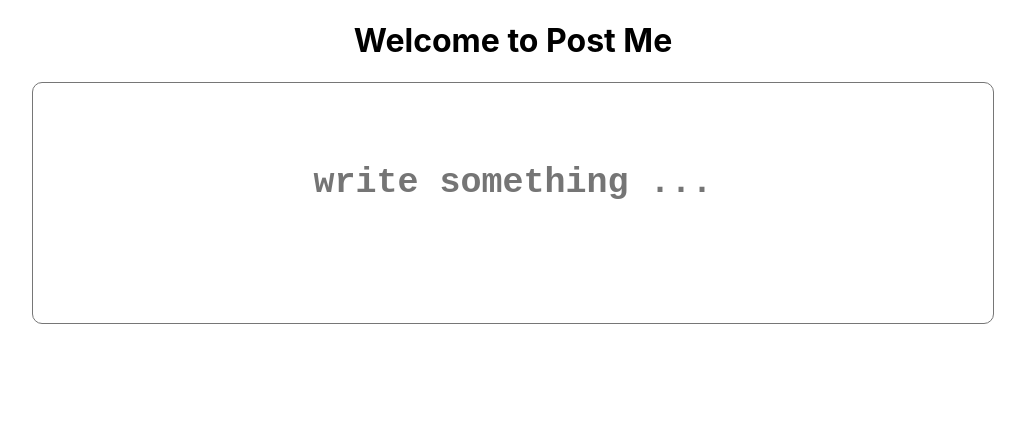
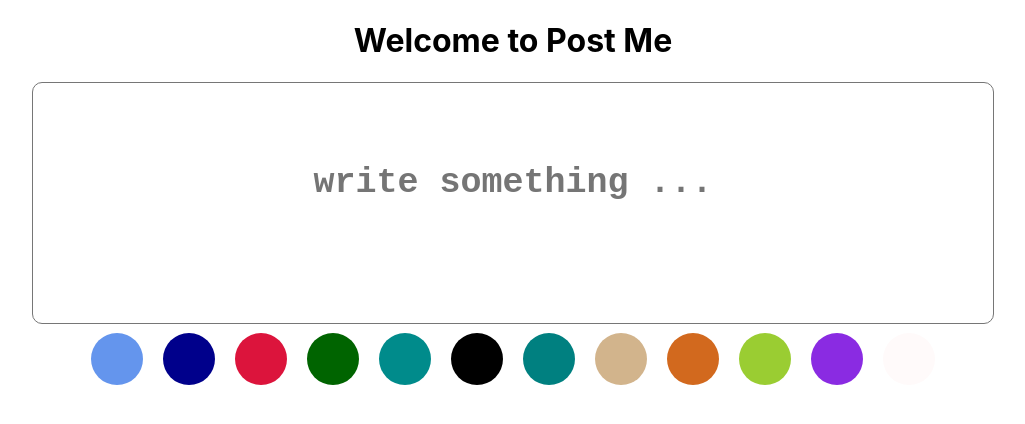
Before and after one commit to ElitDevs/PostMe, a React (Create React App) app: page / in a window 1280 px wide. Shown: the top 424 px of the page, without its empty margins (127-1152 px from the left). Built offline with nearby package versions, Linux system fonts and the light colour scheme.

Commit message:
adding post control items

```diff
--- a/src/Containers/App.css
+++ b/src/Containers/App.css
@@ -6,7 +6,6 @@
   width: 800px;
   margin: 0 auto;
 }
-
 .postItem {
   width: 100%;
   height: 100%;
@@ -20,3 +19,51 @@
   padding: 10%;
   resize: none;
 }
+
+.controlButtons {
+  display: flex;
+}
+.controlButtons .postItemControl {
+  width: 50px;
+  height: 50px;
+  border: 1px solid transparent;
+  margin: 1% 10px;
+  border-radius: 50%;
+}
+
+.postItemColor1 {
+  background-color: cornflowerblue;
+}
+.postItemColor2 {
+  background-color: darkblue;
+}
+.postItemColor3 {
+  background-color: crimson;
+}
+.postItemColor4 {
+  background-color: darkgreen;
+}
+.postItemColor5 {
+  background-color: darkcyan;
+}
+.postItemColor6 {
+  background-color: black;
+}
+.postItemColor7 {
+  background-color: teal;
+}
+.postItemColor8 {
+  background-color: tan;
+}
+.postItemColor9 {
+  background-color: chocolate;
+}
+.postItemColor10 {
+  background-color: yellowgreen;
+}
+.postItemColor11 {
+  background-color: blueviolet;
+}
+.postItemColor12 {
+  background-color: snow;
+}
--- a/src/Containers/App.js
+++ b/src/Containers/App.js
@@ -16,7 +16,20 @@ class App extends Component {
           defaultValue=""
           placeholder="write something ..."
         ></textarea>
-        <div className="controlButtons"></div>
+        <div className="controlButtons">
+          <div className="postItemControl postItemColor1"></div>
+          <div className="postItemControl postItemColor2"></div>
+          <div className="postItemControl postItemColor3"></div>
+          <div className="postItemControl postItemColor4"></div>
+          <div className="postItemControl postItemColor5"></div>
+          <div className="postItemControl postItemColor6"></div>
+          <div className="postItemControl postItemColor7"></div>
+          <div className="postItemControl postItemColor8"></div>
+          <div className="postItemControl postItemColor9"></div>
+          <div className="postItemControl postItemColor10"></div>
+          <div className="postItemControl postItemColor11"></div>
+          <div className="postItemControl postItemColor12"></div>
+        </div>
       </div>
     );
   }
```
